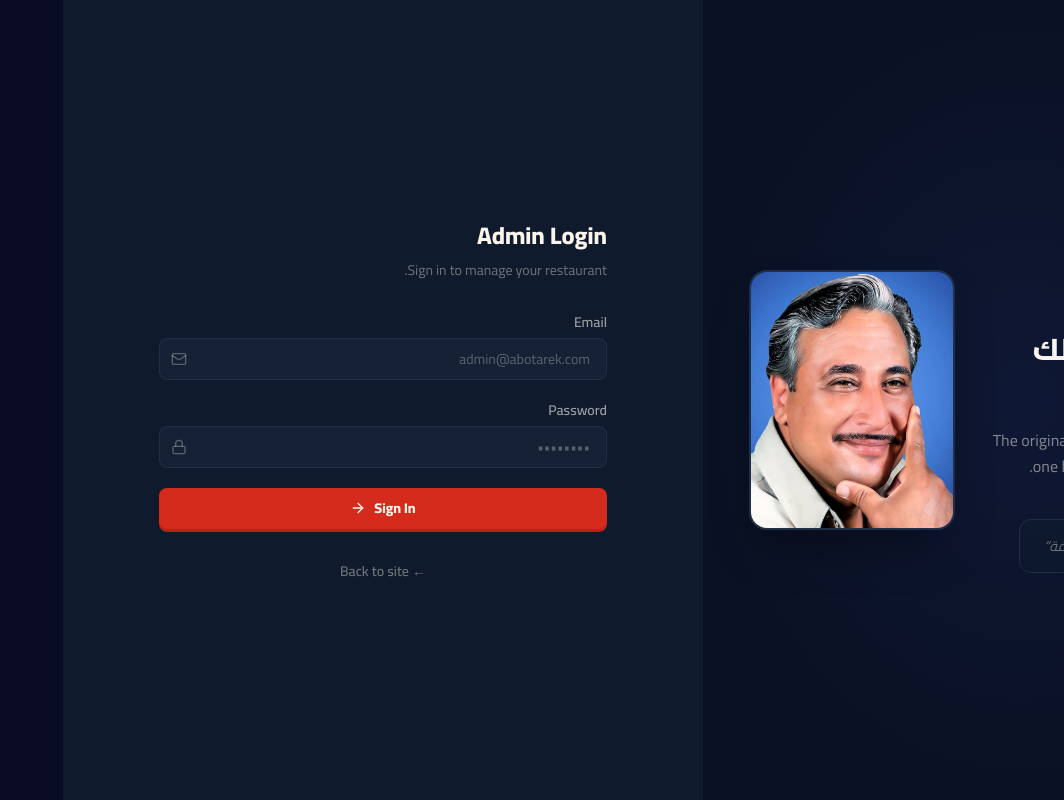
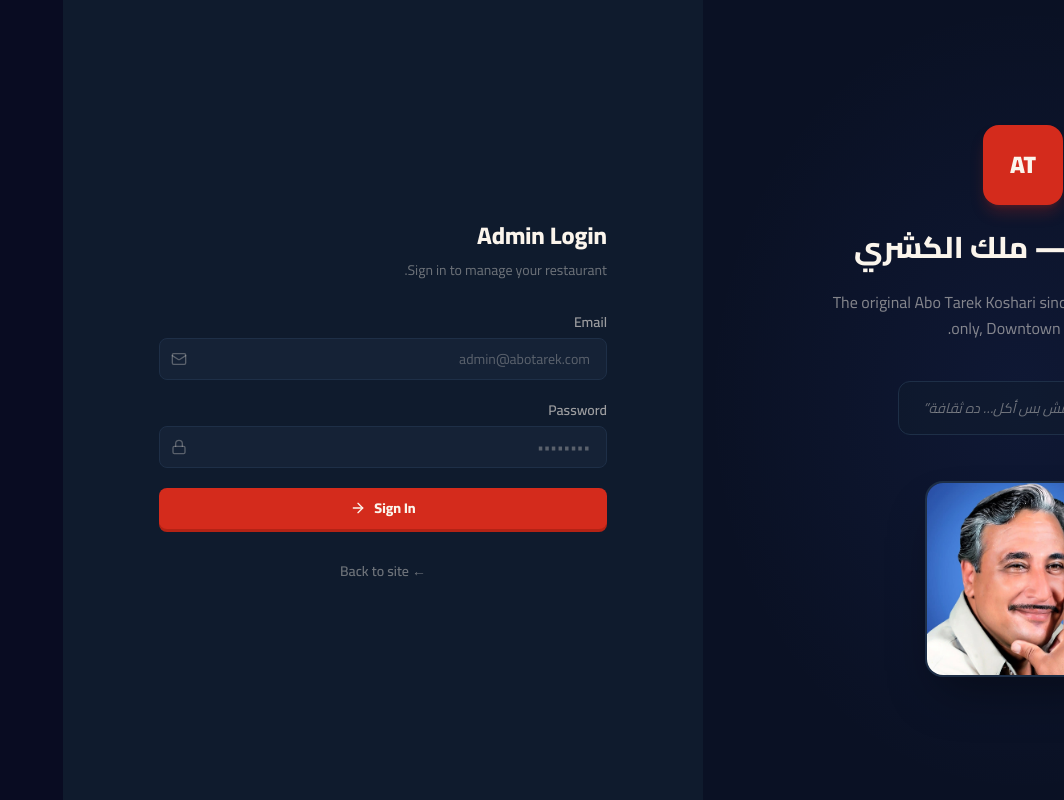
Before and after one commit to truefactsforreal123-wq/Abotarek-2-1987654-22222222222222, a Next.js app: page /login in a window 1280 px wide. Shown: the whole page, without its empty margins (216-1280 px from the left). Built offline with nearby package versions, Linux system fonts and the light colour scheme; no server answers; the database is empty.

Commit message:
fix: login brand panel layout - stack image below text instead of side-by-side

```diff
--- a/src/app/login/page.tsx
+++ b/src/app/login/page.tsx
@@ -39,8 +39,7 @@
       {/* Left — brand panel */}
       <div className="relative hidden w-1/2 items-center justify-center bg-ink-950 lg:flex">
         <div className="absolute inset-0 bg-[radial-gradient(ellipse_at_center,rgba(74,108,247,0.08)_0%,transparent_70%)]" />
-        <div className="relative z-10 flex items-center gap-10 px-12">
-          <div className="flex flex-col items-center gap-6 text-center">
+        <div className="relative z-10 flex flex-col items-center gap-6 px-12 text-center">
           <div className="flex h-20 w-20 items-center justify-center rounded-2xl bg-tomato-600 text-2xl font-black text-paper shadow-lg shadow-tomato-600/25">
             AT
           </div>
@@ -56,12 +55,11 @@
               &ldquo;الكشري مش بس أكل… ده ثقافة&rdquo;
             </p>
           </div>
-          </div>
-          <div className="hidden xl:block">
+          <div className="hidden lg:block mt-6">
             <img
               src="/images/founder.jpg"
               alt="Abo Tarek Founder"
-              className="h-64 w-64 rounded-2xl object-cover shadow-2xl shadow-black/40 ring-2 ring-ink-700"
+              className="h-48 w-48 rounded-2xl object-cover shadow-2xl shadow-black/40 ring-2 ring-ink-700"
             />
           </div>
         </div>
```
Lines whose indentation alone changed are shown as unchanged.
